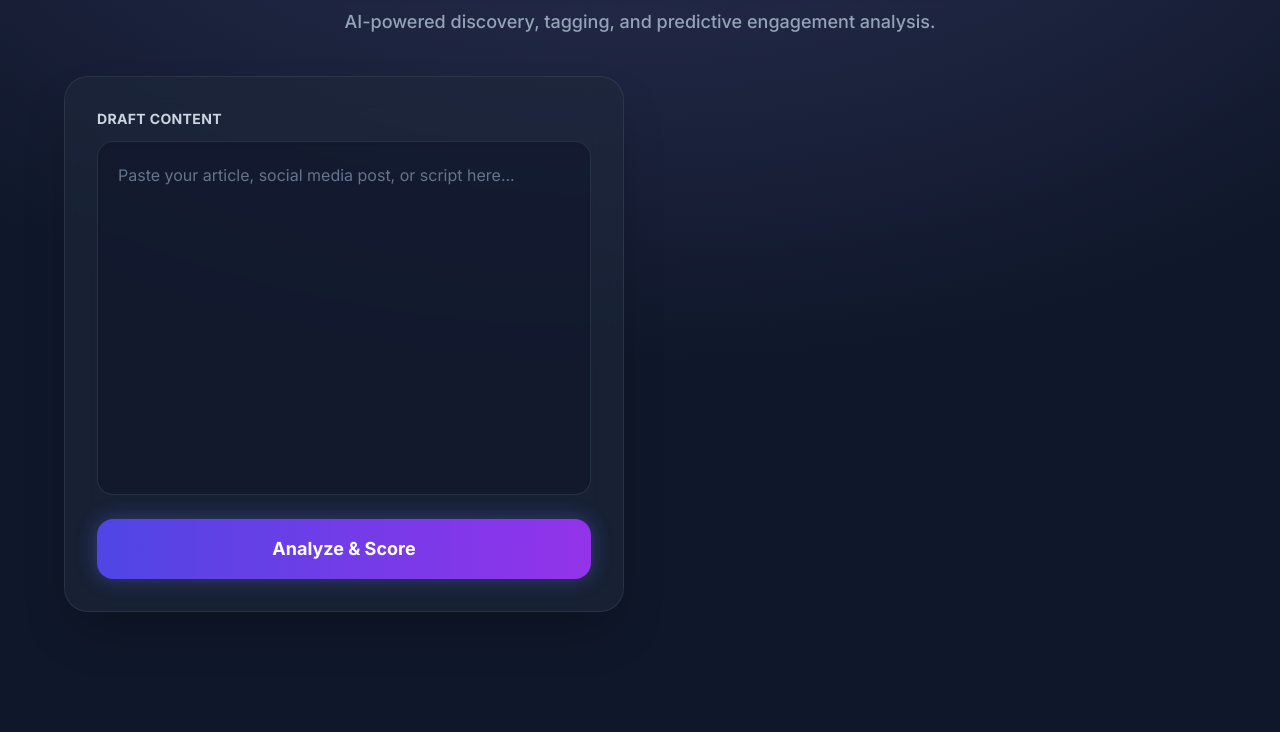
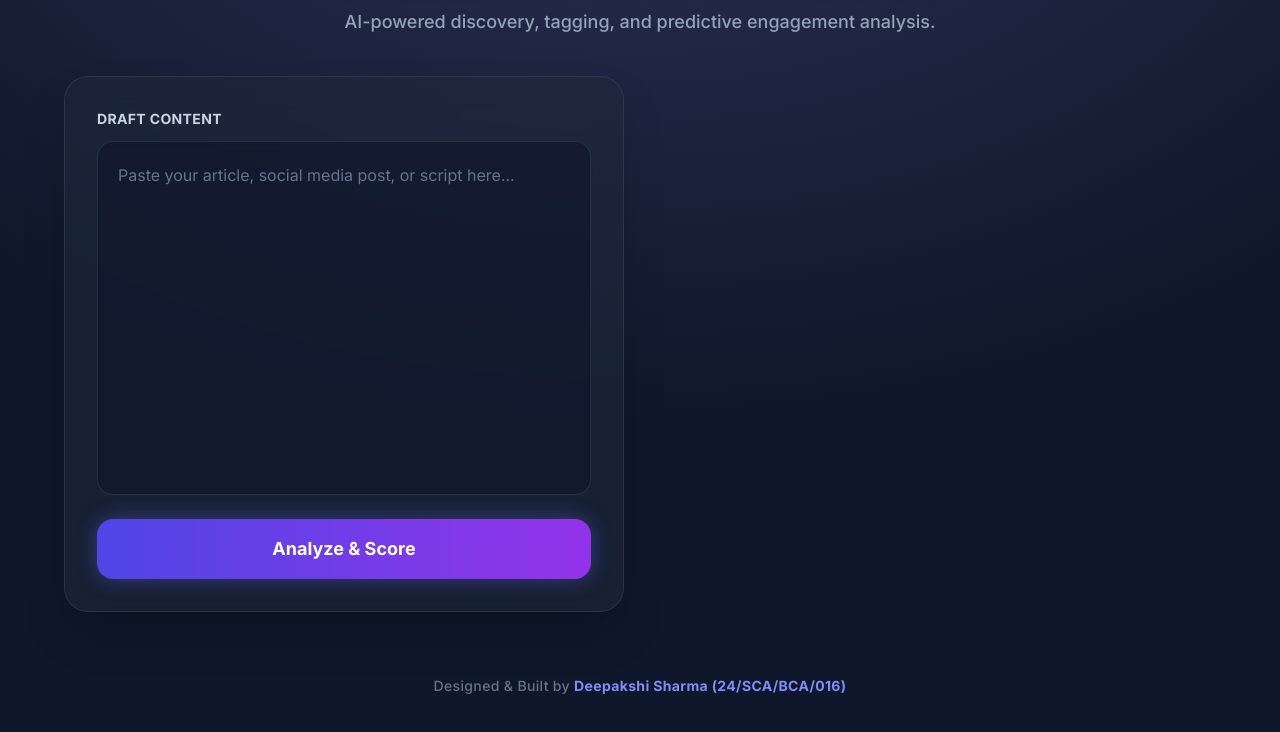
Before and after one commit to Deepakshi35/content-analyzer-pro, a website: page public/index.html in a window 1280 px wide. Shown: the part 116-848 px from the top of the page. Before the commit the page ends 800 px from the top, so only its background shows below. Drawn offline with nearby package versions, Linux system fonts and the light colour scheme.

Commit message:
Update index.html

```diff
--- a/public/index.html
+++ b/public/index.html
@@ -108,6 +108,14 @@
             </div>
 
         </main>
+        <footer class="mt-16 mb-8 text-center transition-all duration-500">
+            <p class="text-slate-500 text-sm font-medium tracking-wide">
+                Designed & Built by
+                <a href="#" class="text-indigo-400 font-bold hover:text-purple-400 hover:drop-shadow-[0_0_10px_rgba(168,85,247,0.6)] transition-all duration-300">
+                    Deepakshi Sharma (24/SCA/BCA/016)
+                </a>
+            </p>
+        </footer>
     </div>
 
     <script src="app.js"></script>
```
